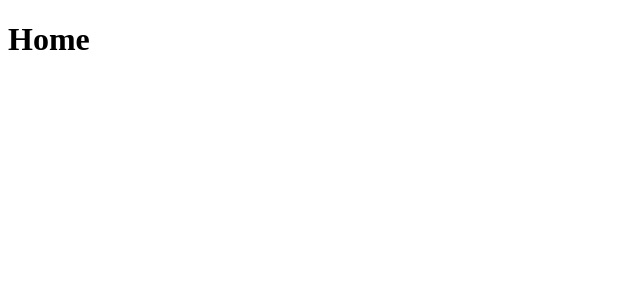
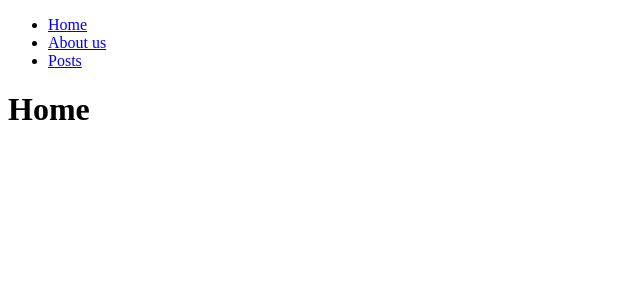
Before and after one commit to chiaraalle/react-router, a React (Vite) app: page / in a window 1280 px wide. Shown: the top 300 px of the page, without its empty margins (0-640 px from the left). Built offline with nearby package versions, Linux system fonts and the light colour scheme.

Commit message:
add:navbar

```diff
--- a/src/App.jsx
+++ b/src/App.jsx
@@ -17,10 +17,11 @@ function App() {
     <>
       <BrowserRouter> {/* BrowserRouter è il componente principale che ci permette di utilizzare il routing */}
         <Routes> {/* Routes è il componente che ci permette di definire le rotte della nostra applicazione */}
-          <Route element={<DefaultLayout />} /> {/* Route è il componente che ci permette di definire quale componente deve essere mostrato per un determinato percorso (URL) */}
-          <Route path="/" element={<Home />} /> {/* Route è il componente che ci permette di definire quale componente deve essere mostrato per un determinato percorso (URL) */}
-          <Route path="/about-us" element={<AboutUs />} />
-          <Route path="/posts" element={<Posts />} />
+          <Route element={<DefaultLayout />}>
+            <Route path="/" element={<Home />} /> {/* Route è il componente che ci permette di definire quale componente deve essere mostrato per un determinato percorso (URL) */}
+            <Route path="/about-us" element={<AboutUs />} />
+            <Route path="/posts" element={<Posts />} />
+          </Route>
         </Routes>
       </BrowserRouter>
 
--- a/src/assets/Layouts/DefaultLayout.jsx
+++ b/src/assets/Layouts/DefaultLayout.jsx
@@ -1,10 +1,11 @@
 import { Outlet } from "react-router-dom";
+import Header from "../components/Header";
 
 function DefaultLayout(){
     return (
         <>
-        <header><h1>titolo</h1></header>
-        <Outlet /> {/* Outlet è il componente che ci permette di definire dove verranno visualizzati i componenti figli all'interno di un layout */}
+            <Header /> {/* Header è il componente che ci permette di visualizzare la barra di navigazione */}
+            <Outlet /> {/* Outlet è il componente che ci permette di definire dove verranno visualizzati i componenti figli all'interno di un layout */}
         </>
     )
 }
--- a/src/assets/components/Header.jsx
+++ b/src/assets/components/Header.jsx
@@ -1,7 +1,17 @@
+import { Link, NavLink } from "react-router-dom";
+/* Link crea un collegamento tra le pagine dell'applicazione. Quando viene cliccato, cambia la rotta e visualizza il componente associato a quella rotta, senza ricaricare l'intera pagina. */
+/* NavLink è simile a Link, ma ti permette di aggiungere una classe CSS quando il link è attivo. Si può usare prop className per applicare uno stile speciale ai link quando la rotta corrisponde alla rotta attiva */
+
 function Header() {
     return (
         <header>
-            <h1>titolo</h1>
+           <nav>
+                <ul>
+                     <li><NavLink to={'/'}>Home</NavLink></li>
+                     <li><NavLink to={'/about-us'}>About us</NavLink></li>
+                     <li><NavLink to={'/posts'}>Posts</NavLink></li>
+                </ul>
+           </nav>
         </header>
     )
 }
```
